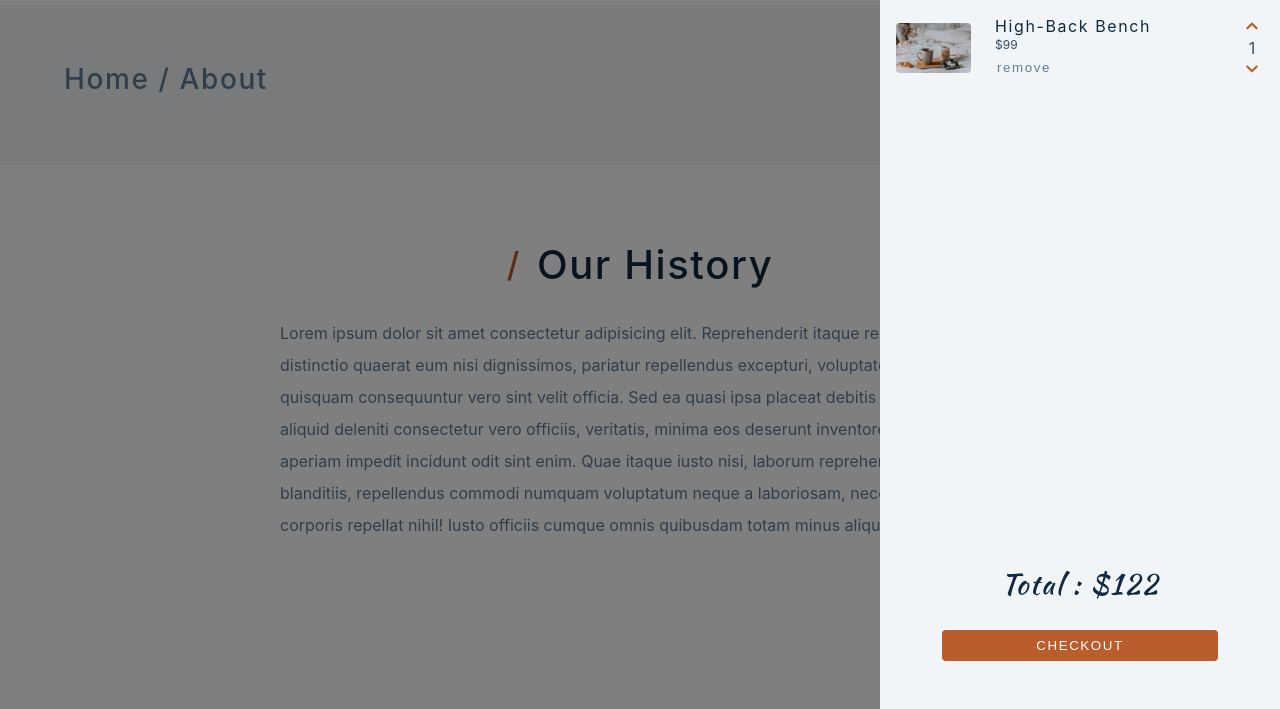
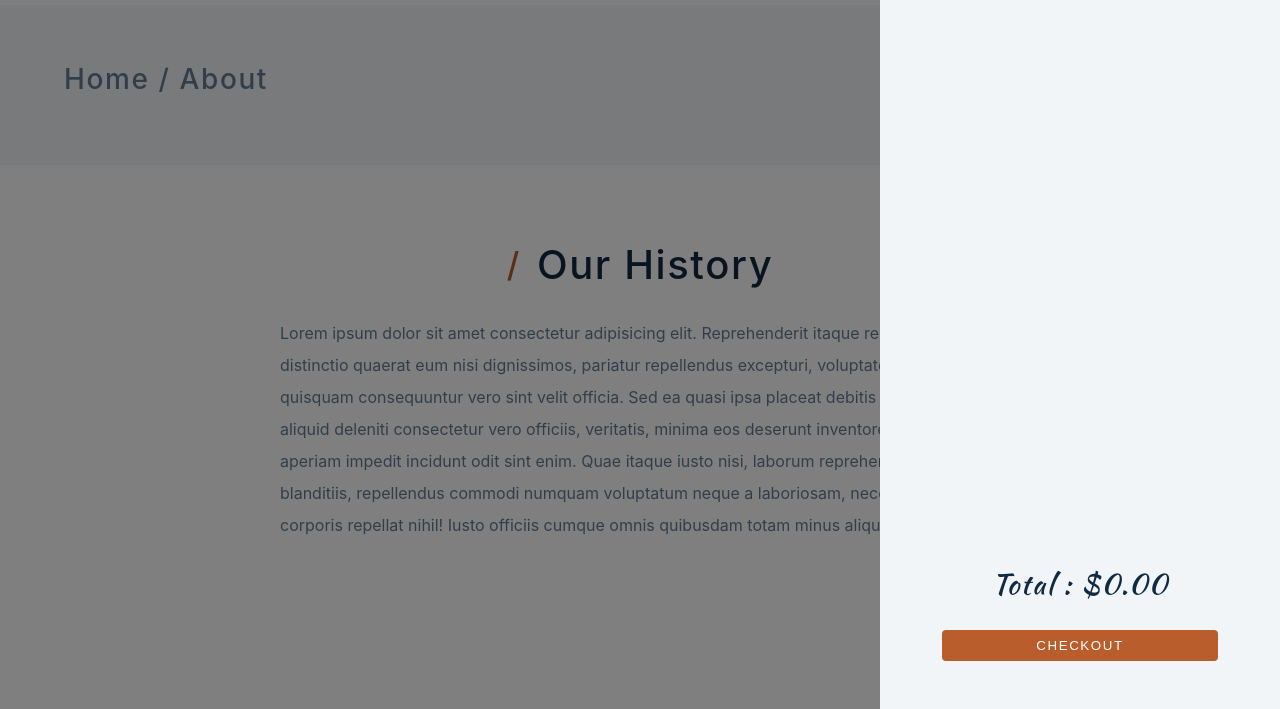
Before and after one commit to VladiVK/Comfy-e-commerce, a plain HTML site: page about.html in a window 1280 px wide. Both pictures are taken after a click on the button 1199 px from the left and 54 px from the top of the page. Shown: the part 91-800 px from the top of the page. Drawn offline with Linux system fonts and the light colour scheme.

Commit message:
displayCartItemsDOM(), init()

```diff
--- a/about.html
+++ b/about.html
@@ -88,29 +88,7 @@
         </h3>
       </header>
       <!-- cart items -->
-      <div class="cart-items">
-        <!-- Single item -->
-        <article class="cart-item" data-id="">
-          <img class="cart-item-img" src="./images/main-bcg.jpeg" alt="name">
-          <!-- item info -->
-          <div>
-            <h4 class="cart-item-name">high-back bench</h4>
-            <p class="cart-item-price">$99</p>
-            <button class="cart-item-remove-btn">remove</button>
-          </div>
-          <!-- amout toggle -->
-          <div>
-            <button class="cart-item-increase-btn">
-              <i class="fas fa-chevron-up"></i>
-            </button>
-            <p class="cart-item-amount">1</p>
-            <button class="cart-item-decrease-btn">
-              <i class="fas fa-chevron-down"></i>
-            </button>
-          </div>
-        </article>
-        <!-- End of Single item -->
-      </div>
+      <div class="cart-items"></div>
       <footer>
         <h3 class="cart-total text-slanted">total : $122</h3>
         <button class="cart-checkout btn">checkout</button>
--- a/src/cart/setupCart.js
+++ b/src/cart/setupCart.js
@@ -38,6 +38,7 @@ export const addToCart = (id) => {
 
   // set cart in local storage
   setStorageItem('cart', cart);
+
   // more stuff...
   openCart();
 };
@@ -46,6 +47,7 @@ function displayCartItemCount() {
   const amount = cart.reduce((total, cartItem) => {
     return (total += cartItem.amount);
   }, 0);
+
   cartItemCountDOM.textContent = amount;
 }
 
@@ -54,10 +56,21 @@ function displayCartTotal() {
     return (total += cartItem.price * cartItem.amount);
   }, 0);
 
-  cartTotalDOM.textContent = formatPrice(totalPrice);
+  cartTotalDOM.textContent = `Total : ${formatPrice(totalPrice)}`;
+}
+function setupCartFunctionality() {}
+function displayCartItemsDOM() {
+  cart.forEach((cartItem) => addToCartDOM(cartItem));
 }
 
 const init = () => {
-  console.log(cart);
+  // display amount of items in the cart
+  displayCartItemCount();
+  // display cart total price
+  displayCartTotal();
+  // add all items to the DOM
+  displayCartItemsDOM();
+  // setup cart functionality(add, remove ...)
+  setupCartFunctionality();
 };
 init();
```
Also changed, not shown: index.html (+1 -23 lines), product.html (+1 -22 lines), products.html (+1 -23 lines).
